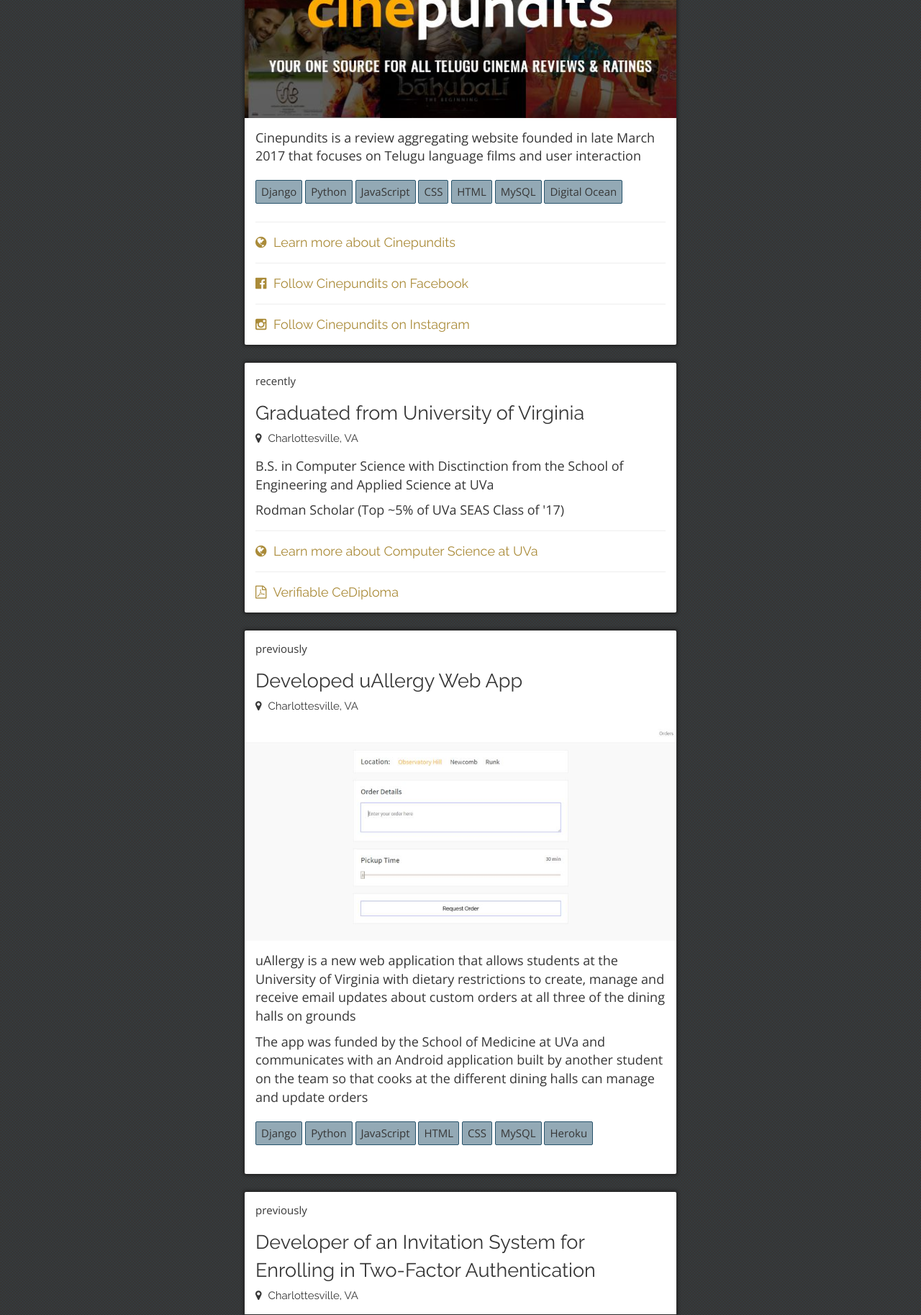
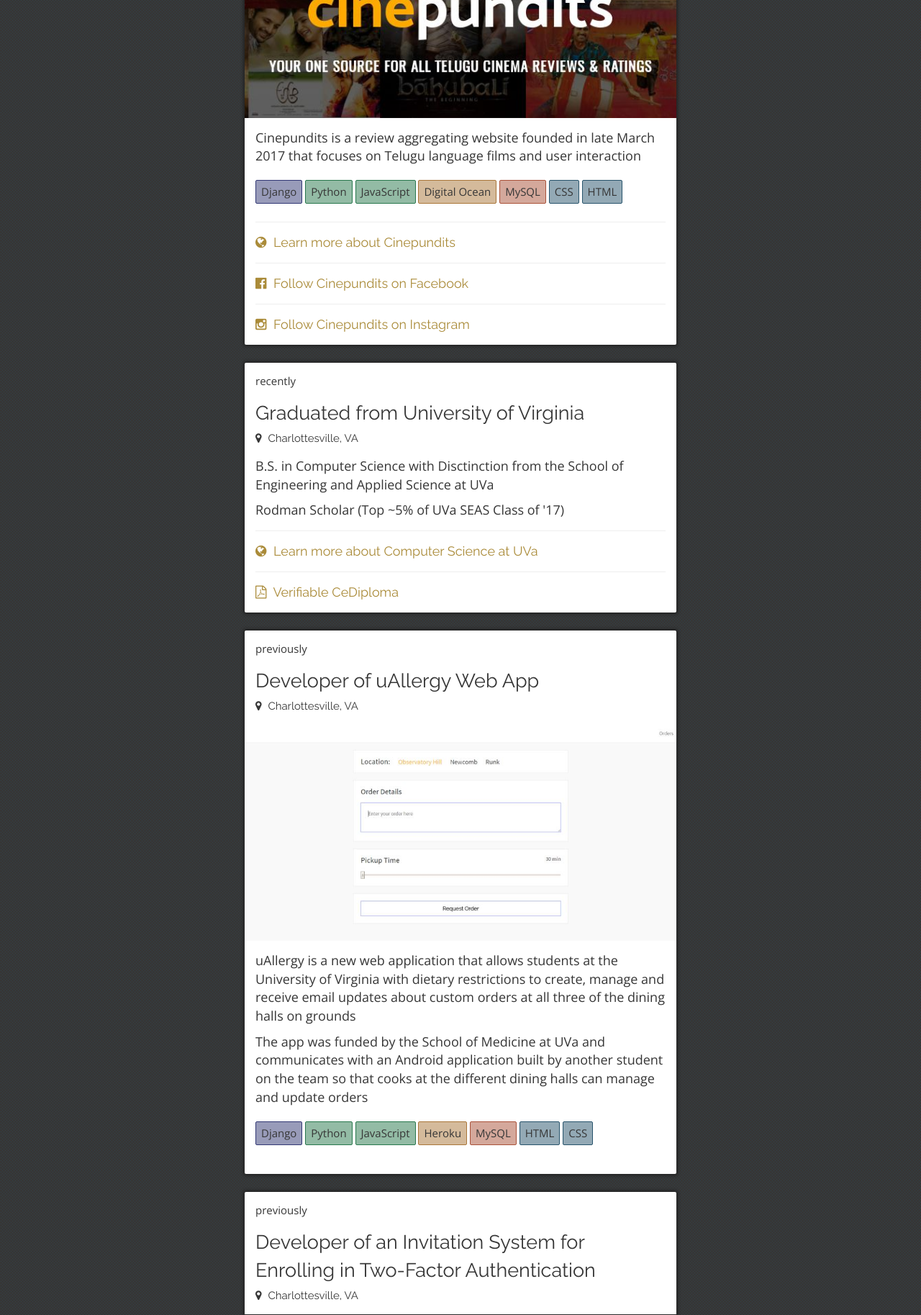
Before and after one commit to revanthkolli/revanthkolli.github.io, a PHP site: page /index.html in a window 1280 px wide. Shown: the part 1551-3378 px from the top of the page at 72% size. Run offline with PHP 8.4, Linux system fonts and the light colour scheme.

Commit message:
Added remaining projects

```diff
--- a/css/style.css
+++ b/css/style.css
@@ -103,6 +103,31 @@ body {
     cursor: context-menu;
 }
 
+.card .tags .tag.framework {
+    background-color: rgba(50, 56, 117, .5);
+    border: 1px solid rgb(50, 56, 117);
+}
+
+.card .tags .tag.language {
+    background-color: rgba(40, 120, 77, .5);
+    border: 1px solid rgb(40, 120, 77);
+}
+
+.card .tags .tag.library {
+    background-color: rgba(170, 139, 57, .5);
+    border: 1px solid rgb(170, 139, 57);
+}
+
+.card .tags .tag.tool {
+    background-color: rgba(170, 118, 57, .5);
+    border: 1px solid rgb(170, 118, 57);
+}
+
+.card .tags .tag.database {
+    background-color: rgba(170, 82, 57, .5);
+    border: 1px solid rgb(170, 82, 57);
+}
+
 .card hr {
     margin: 15px 0px 15px 0px;
 }
--- a/index.html
+++ b/index.html
@@ -68,13 +68,13 @@
                 Cinepundits is a review aggregating website founded in late March 2017 that focuses on Telugu language films and user interaction
             </div>
             <div class="tags">
-                <div class="tag">Django</div>
-                <div class="tag">Python</div>
-                <div class="tag">JavaScript</div>
+                <div class="tag framework">Django</div>
+                <div class="tag language">Python</div>
+                <div class="tag language">JavaScript</div>
+                <div class="tag tool">Digital Ocean</div>
+                <div class="tag database">MySQL</div>
                 <div class="tag">CSS</div>
                 <div class="tag">HTML</div>
-                <div class="tag">MySQL</div>
-                <div class="tag">Digital Ocean</div>
             </div>
             <hr>
             <div class="link"><a target="_blank" href="http://www.cinepundits.com/"> <i class="fa fa-globe" aria-hidden="true"></i> Learn more about Cinepundits </a></div>
@@ -99,7 +99,7 @@
         </div>
         <div class="card">
             <div class="info"> previously </div>
-            <div class="title"> Developed uAllergy Web App </div>
+            <div class="title"> Developer of uAllergy Web App </div>
             <div class="subtitle"> <i class="fa fa-map-marker" aria-hidden="true"></i> Charlottesville, VA  </div>
             <div class="poster" style="background-image:url('img/uallergy-homepage.jpg');"></div>
             <div class="description">
@@ -108,13 +108,13 @@
                 The app was funded by the School of Medicine at UVa and communicates with an Android application built by another student on the team so that cooks at the different dining halls can manage and update orders
             </div>
             <div class="tags">
-                <div class="tag">Django</div>
-                <div class="tag">Python</div>
-                <div class="tag">JavaScript</div>
+                <div class="tag framework">Django</div>
+                <div class="tag language">Python</div>
+                <div class="tag language">JavaScript</div>
+                <div class="tag tool">Heroku</div>
+                <div class="tag database">MySQL</div>
                 <div class="tag">HTML</div>
                 <div class="tag">CSS</div>
-                <div class="tag">MySQL</div>
-                <div class="tag">Heroku</div>
             </div>
         </div>
         <div class="card">
@@ -128,17 +128,16 @@
                 This web application was developed as part of a two-semester service learning based capstone project during my final year at UVa
             </div>
             <div class="tags">
-                <div class="tag">Django</div>
-                <div class="tag">Python</div>
-                <div class="tag">JavaScript</div>
-                <div class="tag">NVD3</div>
-                <div class="tag">vis.js</div>
-                <div class="tag">Shibboleth</div>
+                <div class="tag framework">Django</div>
+                <div class="tag framework">Bootstrap</div>
+                <div class="tag language">Python</div>
+                <div class="tag language">JavaScript</div>
+                <div class="tag library">NVD3</div>
+                <div class="tag library">vis.js</div>
+                <div class="tag library">Shibboleth</div>
+                <div class="tag database">MySQL</div>
                 <div class="tag">HTML</div>
-                <div class="tag">Bootstrap</div>
                 <div class="tag">CSS</div>
-                <div class="tag">MySQL</div>
-                <div class="tag">Heroku</div>
             </div>
         </div>
         <div class="card">
@@ -152,12 +151,12 @@
                 The website was built for a course taught at the Darden School of Business through the collaboration of Professor Michael Lenox and a team of two undegraduate computer science students
             </div>
             <div class="tags">
-                <div class="tag">Django</div>
-                <div class="tag">Python</div>
-                <div class="tag">JavaScript</div>
+                <div class="tag framework">Django</div>
+                <div class="tag language">Python</div>
+                <div class="tag language">JavaScript</div>
+                <div class="tag database">MySQL</div>
                 <div class="tag">HTML</div>
                 <div class="tag">CSS</div>
-                <div class="tag">MySQL</div>
             </div>
             <hr>
             <div class="link"><a target="_blank" href="http://meadseminar.com/"> <i class="fa fa-globe" aria-hidden="true"></i> Learn more about Mead Seminar </a></div>
@@ -185,9 +184,10 @@
                 I developed some of the core functions for this web application, like the ability to follow users and favorite bookmarks, but the application was orginally founded and primarily developed by Vijay P. George
             </div>
             <div class="tags">
-                <div class="tag">Django</div>
-                <div class="tag">Python</div>
-                <div class="tag">JavaScript</div>
+                <div class="tag framework">Django</div>
+                <div class="tag language">Python</div>
+                <div class="tag language">JavaScript</div>
+                <div class="tag database">MySQL</div>
                 <div class="tag">HTML</div>
                 <div class="tag">CSS</div>
             </div>
@@ -207,9 +207,10 @@
                 This website was developed in the span of two days as a personal project and proof-of-concept
             </div>
             <div class="tags">
-                <div class="tag">Django</div>
-                <div class="tag">Python</div>
-                <div class="tag">JavaScript</div>
+                <div class="tag framework">Django</div>
+                <div class="tag language">Python</div>
+                <div class="tag language">JavaScript</div>
+                <div class="tag database">SQLite</div>
                 <div class="tag">HTML</div>
                 <div class="tag">CSS</div>
             </div>
@@ -220,11 +221,13 @@
             <div class="subtitle"> <i class="fa fa-globe" aria-hidden="true"></i> www.manasulomaatalu.com  </div>
             <div class="poster" style="background-image:url('img/manasulomaatalu.jpg');"></div>
             <div class="description">
-                Manasulo Maatalu is a custom designed blog on South Indian cinema with more than 2,000 followers on Facebook that published film reviews, aggregated content, opinonated articles and original content like graphics, minimalist posters and stories
+                Manasulo Maatalu is a custom designed blog on South Indian cinema with more than 2,000 followers on Facebook that published film reviews, aggregated content, opinonated articles and original content like graphics, minimalist posters and stories over the span of a year
             </div>
             <div class="tags">
-                <div class="tag">Jekyll</div>
-                <div class="tag">JavaScript</div>
+                <div class="tag language">JavaScript</div>
+                <div class="tag tool">Jekyll</div>
+                <div class="tag">Markdown</div>
+                <div class="tag">Liquid</div>
                 <div class="tag">HTML</div>
                 <div class="tag">CSS</div>
             </div>
@@ -233,5 +236,152 @@
             <hr>
             <div class="link"><a target="_blank" href="https://www.facebook.com/ManasuloMaatalu/"> <i class="fa fa-facebook-official" aria-hidden="true"></i> Follow Manasulo Maatalu on Facebook </a></div>
         </div>
+        <div class="card">
+            <div class="info"> July 2016 </div>
+            <div class="title"> Developer of Hydrogen </div>
+            <div class="subtitle"> <i class="fa fa-map-marker" aria-hidden="true"></i> Richmond, VA </div>
+            <div class="poster" style="background-image:url('img/hydrogen.jpg');"></div>
+            <div class="description">
+                Hydrogen is a dynamic advertisement webpage that helps bank users who do not have a credit card better undrestand the benefits of credit card rewards by converting arbitrary percentages and points to actual transactions that they could have made using those rewards at some of their favorite vendors
+                <div class="break"></div>
+                This web application was developed during an all-day hackathon that was conducted by Capital One for its Technology Development Program interns
+            </div>
+            <div class="tags">
+                <div class="tag framework">Django</div>
+                <div class="tag language">Python</div>
+                <div class="tag language">JavaScript</div>
+                <div class="tag library">Angular.js</div>
+                <div class="tag tool">Capital One Nessie API</div>
+                <div class="tag">HTML</div>
+                <div class="tag">CSS</div>
+            </div>
+            <hr>
+            <div class="link"><a target="_blank" href="https://github.com/revanthkolli/Hydrogen"> <i class="fa fa-globe" aria-hidden="true"></i> View on GitHub </a></div>
+        </div>
+        <div class="card">
+            <div class="info"> Summer 2016 </div>
+            <div class="title"> Data Engineering Intern at Capital One </div>
+            <div class="subtitle"> <i class="fa fa-map-marker" aria-hidden="true"></i> Tysons Corner, VA  </div>
+            <div class="description">
+                Automated the web analytics team's workflow to promote continuous integration and deployment
+            </div>
+            <div class="tags">
+                <div class="tag language">JavaScript</div>
+                <div class="tag library">Node.js</div>
+                <div class="tag tool">Jenkins</div>
+                <div class="tag tool">GitHub</div>
+                <div class="tag tool">Ensighton API</div>
+            </div>
+            <hr>
+            <div class="link"><a target="_blank" href="http://capitalone.com/"> <i class="fa fa-globe" aria-hidden="true"></i> Learn more about Capital One </a></div>
+        </div>
+        <div class="card">
+            <div class="info"> September 2015 </div>
+            <div class="title"> UI Designer and Front-end Developer of autoCaption </div>
+            <div class="subtitle"> <i class="fa fa-map-marker" aria-hidden="true"></i> PennApps XII </div>
+            <div class="poster" style="background-image:url('img/autoCaption.jpg');"></div>
+            <div class="description">
+                autoCaption creates captions for images uploaded by users from popular lyrics, songs, quotes and puns
+                <div class="break"></div>
+                This web application was developed by a group of four student developers from UVa at PennApps XII and was awarded Best Use of Amazon Web Services out of more than 300 teams
+            </div>
+            <div class="tags">
+                <div class="tag framework">Django</div>
+                <div class="tag language">Python</div>
+                <div class="tag language">JavaScript</div>
+                <div class="tag tool">IBM BlueMix API</div>
+                <div class="tag tool">Imaggo API</div>
+                <div class="tag tool">AWS CloudSearch</div>
+                <div class="tag">HTML</div>
+                <div class="tag">CSS</div>
+            </div>
+            <hr>
+            <div class="link"><a target="_blank" href="http://devpost.com/software/autocaption"> <i class="fa fa-globe" aria-hidden="true"></i> Learn more about autoCaption </a></div>
+        </div>
+        <div class="card">
+            <div class="info"> Summer 2015 </div>
+            <div class="title"> Web Development Intern at Center for Open Science </div>
+            <div class="subtitle"> <i class="fa fa-map-marker" aria-hidden="true"></i> Charlottesville, VA  </div>
+            <div class="description">
+                Added sharing and embedding capabilities to the modular file renderer of the Open Science Framework and fixed various bugs and issues throughout multiple releases
+            </div>
+            <div class="tags">
+                <div class="tag framework">Bootstrap</div>
+                <div class="tag language">JavaScript</div>
+                <div class="tag library">Mithril.js</div>
+                <div class="tag">HTML</div>
+                <div class="tag">CSS</div>
+            </div>
+            <hr>
+            <div class="link"><a target="_blank" href="https://osf.io/"> <i class="fa fa-globe" aria-hidden="true"></i> Learn more about the non-profit organization </a></div>
+        </div>
+        <div class="card">
+            <div class="info"> May 2015 </div>
+            <div class="title"> UI Designer and Full-stack Developer for Rewardly </div>
+            <div class="subtitle"> <i class="fa fa-map-marker" aria-hidden="true"></i> Tysons Corner, VA </div>
+            <div class="poster" style="background-image:url('img/autoCaption.jpg');"></div>
+            <div class="description">
+                Rewardly helps users diminish excessive spending by rewarding competitive spending within a budget and providing better tools to manage and use rewards points
+                <div class="break"></div>
+                This web application was built by five out of the 30 students that were selected to attend Capital One's Summit for Software Engineers
+            </div>
+            <div class="tags">
+                <div class="tag framework">Django</div>
+                <div class="tag language">Python</div>
+                <div class="tag language">JavaScript</div>
+                <div class="tag tool">Capital One Nessie API</div>
+                <div class="tag">HTML</div>
+                <div class="tag">CSS</div>
+            </div>
+        </div>
+        <div class="card">
+            <div class="info"> Summer 2014 </div>
+            <div class="title"> Software Development Intern at the Society for Worldwide Interbank Financial Telecommunication (SWIFT) </div>
+            <div class="subtitle"> <i class="fa fa-map-marker" aria-hidden="true"></i> Manassas, VA  </div>
+            <div class="description">
+                Created a standalone package of multiple model websites and integrated them with SWIFT's new Shibboleth IdP authentication feature for marketing demos
+            </div>
+            <div class="tags">
+                <div class="tag language">JavaServer Pages</div>
+                <div class="tag tool">Apache Tomcat</div>
+                <div class="tag tool">Jetty</div>
+                <div class="tag">HTML</div>
+                <div class="tag">CSS</div>
+            </div>
+            <hr>
+            <div class="link"><a target="_blank" href="https://www.swift.com/"> <i class="fa fa-globe" aria-hidden="true"></i> Learn more about SWIFT </a></div>
+        </div>
+        <div class="card">
+            <div class="info"> November 2013 - June 2014 </div>
+            <div class="title"> Programmer and Outreach Member for the NASA Robotic Mining Team at UVa  </div>
+            <div class="subtitle"> <i class="fa fa-map-marker" aria-hidden="true"></i> Charlottesville, VA </div>
+            <div class="poster" style="background-image:url('img/hoosmining.jpg');"></div>
+            <div class="description">
+                One of the original founding members of the team and worked to create a robot that could competitively mine simulated Martian territory for the National NASA Robotic Mining competition
+                <div class="break"></div>
+                The outreach group focused on promoting STEM at local elementary and middle schools
+            </div>
+            <div class="tags">
+                <div class="tag language">SPIN</div>
+            </div>
+            <hr>
+            <div class="link"><a target="_blank" href="https://gavitronics.com/about/hoosmining/"> <i class="fa fa-globe" aria-hidden="true"></i> Learn more about the team </a></div>
+        </div>
+        <div class="card">
+            <div class="info"> Summer 2013 </div>
+            <div class="title"> Web Development Intern at Spacenet, Inc. </div>
+            <div class="subtitle"> <i class="fa fa-map-marker" aria-hidden="true"></i> McLean, VA  </div>
+            <div class="description">
+                Collaborated with full time developers to update features and fix bugs for three releases of the internal billing software
+            </div>
+            <div class="tags">
+                <div class="tag language">JavaScript</div>
+                <div class="tag database">SQL</div>
+                <div class="tag">HTML</div>
+                <div class="tag">CSS</div>
+            </div>
+            <hr>
+            <div class="link"><a target="_blank" href="http://www.spacenet.com/"> <i class="fa fa-globe" aria-hidden="true"></i> Learn more about Spacenet, Inc. </a></div>
+        </div>
     </body>
 </html>
```
